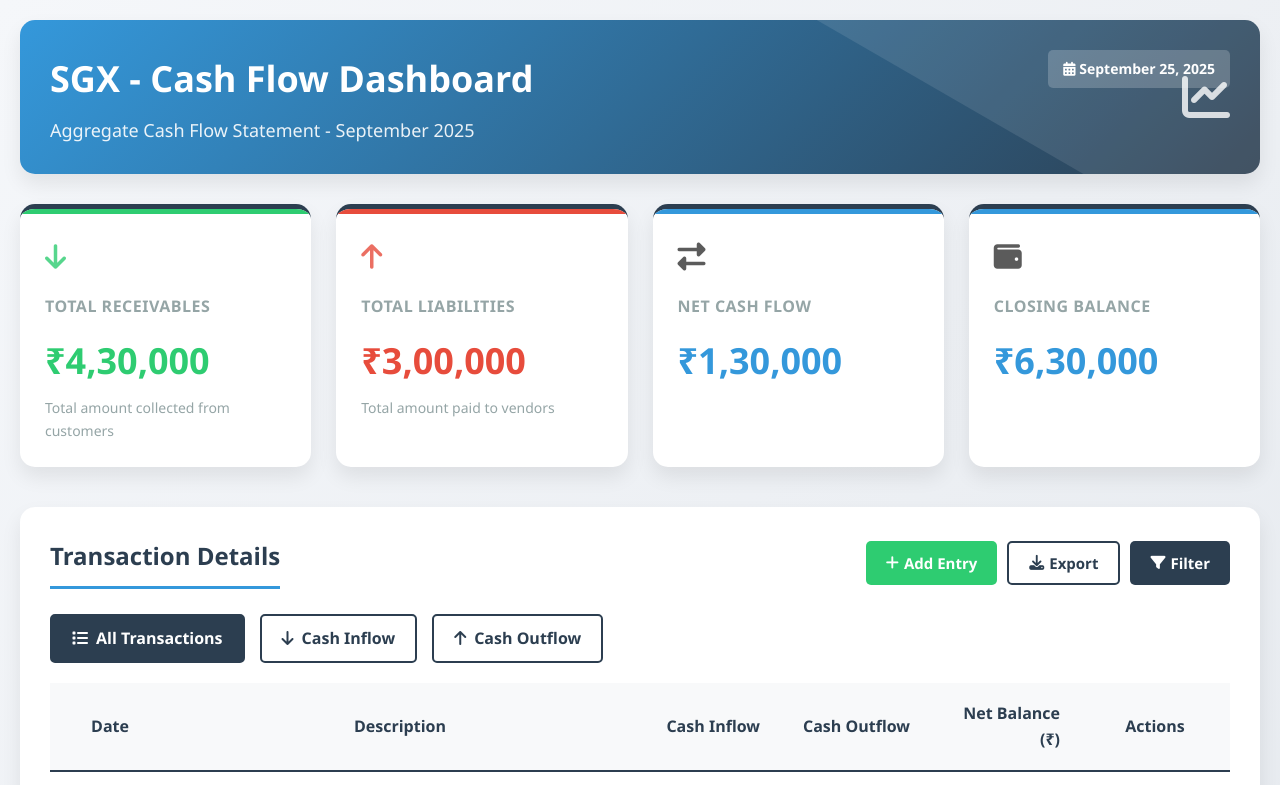
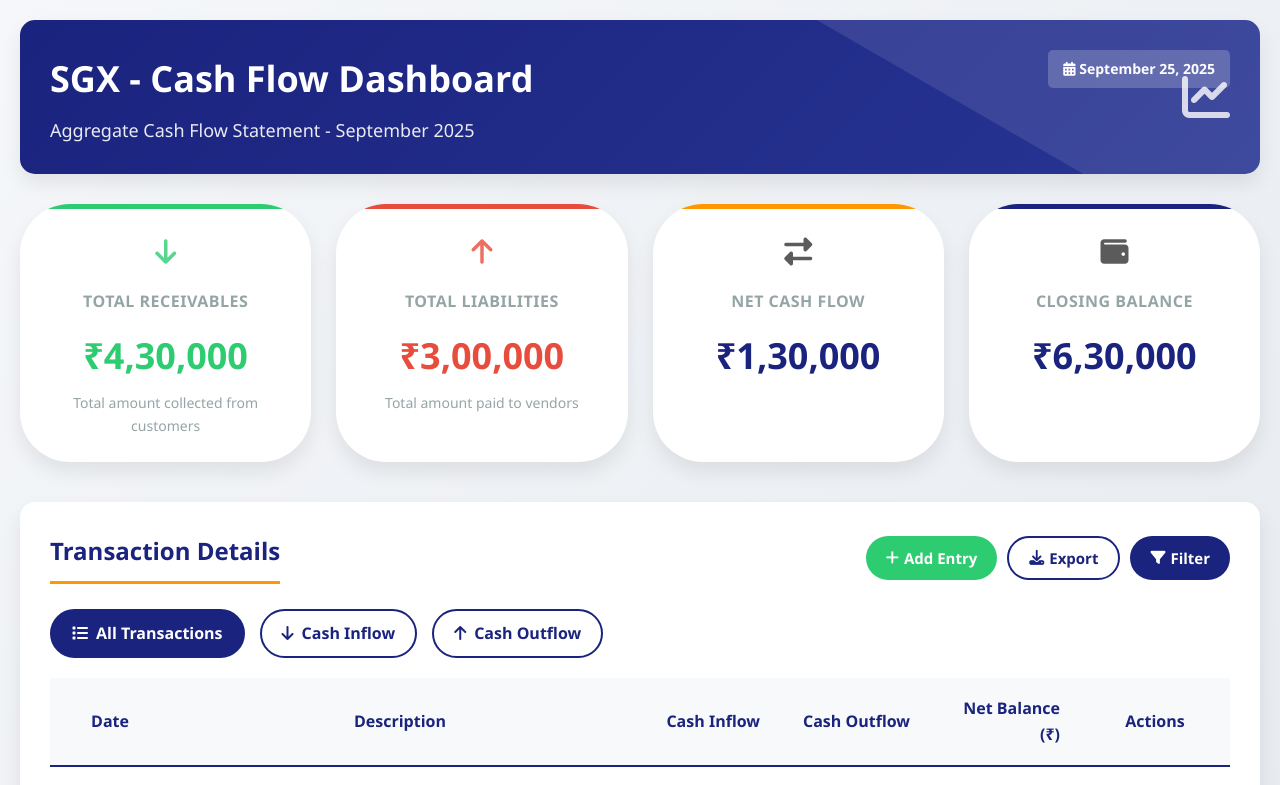
Before and after one commit to WillpackPrasanta/Cash_flow_Dashbaord, a plain HTML site: page index.html in a window 1280 px wide. Shown: the top 785 px of the page. Drawn offline with Linux system fonts and the light colour scheme.

Commit message:
Update index.html

```diff
--- a/index.html
+++ b/index.html
@@ -7,16 +7,16 @@
     <link rel="stylesheet" href="https://cdnjs.cloudflare.com/ajax/libs/font-awesome/6.4.0/css/all.min.css">
     <style>
         :root {
-            --primary: #2c3e50;
-            --secondary: #3498db;
+            --primary: #1a237e; /* Navy blue */
+            --secondary: #ff9800; /* Orange */
             --success: #2ecc71;
             --danger: #e74c3c;
             --warning: #f39c12;
             --light: #ecf0f1;
             --dark: #34495e;
             --gray: #95a5a6;
-            --gradient-start: #3498db;
-            --gradient-end: #2c3e50;
+            --gradient-start: #1a237e; /* Navy blue */
+            --gradient-end: #283593; /* Darker navy blue */
             --card-shadow: 0 10px 20px rgba(0,0,0,0.08);
             --hover-shadow: 0 15px 30px rgba(0,0,0,0.12);
         }
@@ -96,15 +96,15 @@
 
         .summary-card {
             background: white;
-            border-radius: 15px;
+            border-radius: 50px; /* Changed to rounded shape */
             padding: 25px;
             box-shadow: var(--card-shadow);
             display: flex;
             flex-direction: column;
             transition: all 0.3s ease;
-            border-top: 5px solid var(--primary);
             position: relative;
             overflow: hidden;
+            text-align: center;
         }
 
         .summary-card::before {
@@ -119,8 +119,8 @@
 
         .summary-card:nth-child(1)::before { background: var(--success); }
         .summary-card:nth-child(2)::before { background: var(--danger); }
-        .summary-card:nth-child(3)::before { background: var(--secondary); }
-        .summary-card:nth-child(4)::before { background: var(--secondary); } /* Changed to match closing balance */
+        .summary-card:nth-child(3)::before { background: var(--secondary); } /* Orange */
+        .summary-card:nth-child(4)::before { background: var(--primary); } /* Navy blue */
 
         .summary-card:hover {
             transform: translateY(-8px);
@@ -157,7 +157,7 @@
         }
 
         .neutral {
-            color: var(--secondary); /* Changed to match closing balance */
+            color: var(--primary); /* Changed to navy blue */
         }
 
         .card-description {
@@ -186,7 +186,7 @@
             color: var(--primary);
             font-weight: 700;
             padding-bottom: 10px;
-            border-bottom: 3px solid var(--secondary);
+            border-bottom: 3px solid var(--secondary); /* Orange */
             display: inline-block;
         }
 
@@ -197,7 +197,7 @@
 
         .btn {
             padding: 10px 20px;
-            border-radius: 5px;
+            border-radius: 25px; /* Rounded buttons */
             border: none;
             font-weight: 700;
             cursor: pointer;
@@ -209,7 +209,7 @@
         }
 
         .btn-primary {
-            background: var(--primary);
+            background: var(--primary); /* Navy blue */
             color: white;
         }
 
@@ -220,8 +220,8 @@
 
         .btn-outline {
             background: transparent;
-            border: 2px solid var(--primary);
-            color: var(--primary);
+            border: 2px solid var(--primary); /* Navy blue */
+            color: var(--primary); /* Navy blue */
             font-weight: 700;
         }
 
@@ -238,6 +238,7 @@
         .btn-sm {
             padding: 5px 10px;
             font-size: 13px;
+            border-radius: 15px; /* Smaller rounded buttons */
         }
 
         .btn:hover {
@@ -304,7 +305,7 @@
         }
 
         .net-balance-cell {
-            color: var(--secondary);
+            color: var(--primary); /* Navy blue */
             font-weight: 700;
         }
 
@@ -379,7 +380,7 @@
             gap: 8px;
             cursor: pointer;
             padding: 10px 20px;
-            border-radius: 5px;
+            border-radius: 25px; /* Rounded filter options */
             border: 2px solid var(--primary);
             transition: all 0.3s ease;
             font-weight: 700;
```
